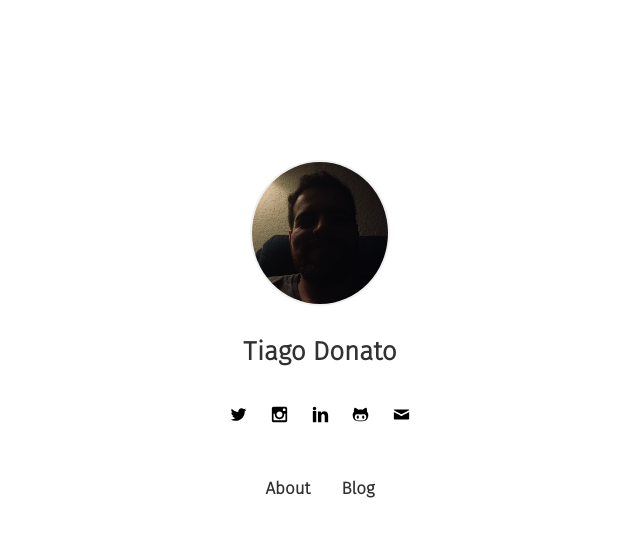
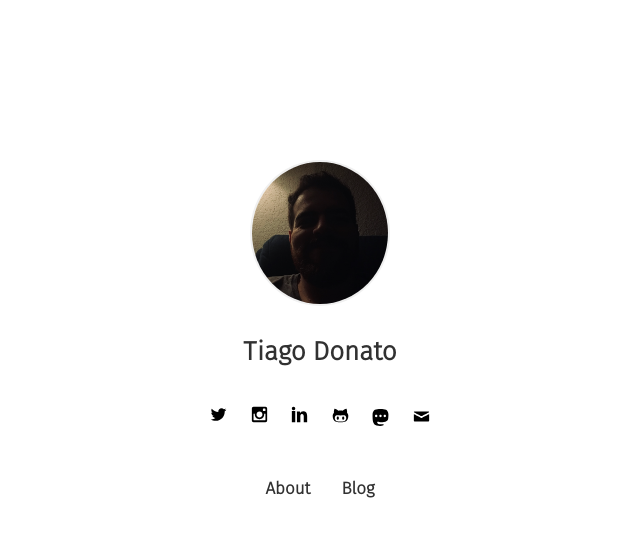
Before and after one commit to tgdnt/mysite, a Jekyll site: the page built from index.html, in a window 1280 px wide. Shown: the top 537 px of the page, without its empty margins (320-960 px from the left). Built offline with Jekyll 4.4.1, drawn with Linux system fonts in a browser that asks for light colours; some web fonts are replaced.

Commit message:
Adds mastodon icon to social links
* Also tweaks positioning of certain icons
  for better alignment

```diff
--- a/_config.yml
+++ b/_config.yml
@@ -51,6 +51,7 @@ github: tgdnt
 # medium: medium
 # vimeo: tiagodonato
 # lanyrd: mylanyrd
+mastodon: masto.donte.com.br/@tgdnt
 email: tgdnt@pm.me
 
 avatar:
--- a/_includes/icons.html
+++ b/_includes/icons.html
@@ -103,5 +103,10 @@
 <path clip-rule="evenodd" d="M10.8,22.8V26h5v2h-5h-3h-5v-2h5v-3.2C3.4,22.2,0,18.7,0,14.4v-3  c0-0.1,0-0.3,0-0.4h2.8c0,0.3-0.1,0.6-0.1,0.9V14c0,3.3,2.9,6,6.5,6c3.6,0,6.5-2.7,6.5-6v-2.1c0-0.3,0-0.6-0.1-0.9h2.8  c0,0.1,0,0.3,0,0.4v3C18.6,18.7,15.2,22.2,10.8,22.8z M9.3,18c-2.5,0-4.5-2-4.5-4.5v-9C4.8,2,6.8,0,9.3,0s4.5,2,4.5,4.5v9  C13.8,16,11.8,18,9.3,18z" fill="#0D0D0D" fill-rule="evenodd"/>
 </symbol>
 
+<symbol id="icon-mastodon" viewBox="0 0 216.4144 232.00976">
+<title>mastodon</title>
+<path class="path1"  d="M211.80734 139.0875c-3.18125 16.36625-28.4925 34.2775-57.5625 37.74875-15.15875 1.80875-30.08375 3.47125-45.99875 2.74125-26.0275-1.1925-46.565-6.2125-46.565-6.2125 0 2.53375.15625 4.94625.46875 7.2025 3.38375 25.68625 25.47 27.225 46.39125 27.9425 21.11625.7225 39.91875-5.20625 39.91875-5.20625l.8675 19.09s-14.77 7.93125-41.08125 9.39c-14.50875.7975-32.52375-.365-53.50625-5.91875C9.23234 213.82 1.40609 165.31125.20859 116.09125c-.365-14.61375-.14-28.39375-.14-39.91875 0-50.33 32.97625-65.0825 32.97625-65.0825C49.67234 3.45375 78.20359.2425 107.86484 0h.72875c29.66125.2425 58.21125 3.45375 74.8375 11.09 0 0 32.975 14.7525 32.975 65.0825 0 0 .41375 37.13375-4.59875 62.915" fill-rule="evenodd" /><path class="path2" d="M65.68743 96.45938c0 9.01375-7.3075 16.32125-16.3225 16.32125-9.01375 0-16.32-7.3075-16.32-16.32125 0-9.01375 7.30625-16.3225 16.32-16.3225 9.015 0 16.3225 7.30875 16.3225 16.3225M124.52893 96.45938c0 9.01375-7.30875 16.32125-16.3225 16.32125-9.01375 0-16.32125-7.3075-16.32125-16.32125 0-9.01375 7.3075-16.3225 16.32125-16.3225 9.01375 0 16.3225 7.30875 16.3225 16.3225M183.36933 96.45938c0 9.01375-7.3075 16.32125-16.32125 16.32125-9.01375 0-16.32125-7.3075-16.32125-16.32125 0-9.01375 7.3075-16.3225 16.32125-16.3225 9.01375 0 16.32125 7.30875 16.32125 16.3225" fill="#fff"  fill-rule="evenodd" />
+</symbol>
+
 </defs>
 </svg>
--- a/_includes/social-links.html
+++ b/_includes/social-links.html
@@ -101,9 +101,16 @@
         </a>
     {% endif %}
 
+    {% if site.mastodon %}
+        <a class="link" data-title="{{ site.mastodon }}" href="https://{{ site.mastodon }}" target="_blank">
+            <svg class="icon icon-mastodon"><use xlink:href="#icon-mastodon"></use></svg>
+        </a>
+    {% endif %}
+
     {% if site.email %}
         <a class="link" data-title="{{ site.email }}" href="mailto:{{ site.email }}">
             <svg class="icon icon-mail"><use xlink:href="#icon-mail"></use></svg>
         </a>
     {% endif %}
+
 </div>
--- a/_sass/_social-links.scss
+++ b/_sass/_social-links.scss
@@ -74,3 +74,18 @@
       transition: all ease-in-out .2s;
   }
 }
+
+.icon-mastodon {
+    position: relative;
+    top: 3px;
+}
+
+.icon-github {
+    position: relative;
+    top: 1px;
+}
+
+.icon-mail {
+    position: relative;
+    top: 2px;
+}
--- a/_sass/_type.scss
+++ b/_sass/_type.scss
@@ -128,7 +128,7 @@ a[href^="#fnref:"] {
     display: block;
     margin: 3rem 0;
     line-height: 0.9;
-    font-size: 0.2rem;
+    font-size: 0.25rem;
     width: 452px;
 
     @media (min-width: $large-breakpoint) {
```
